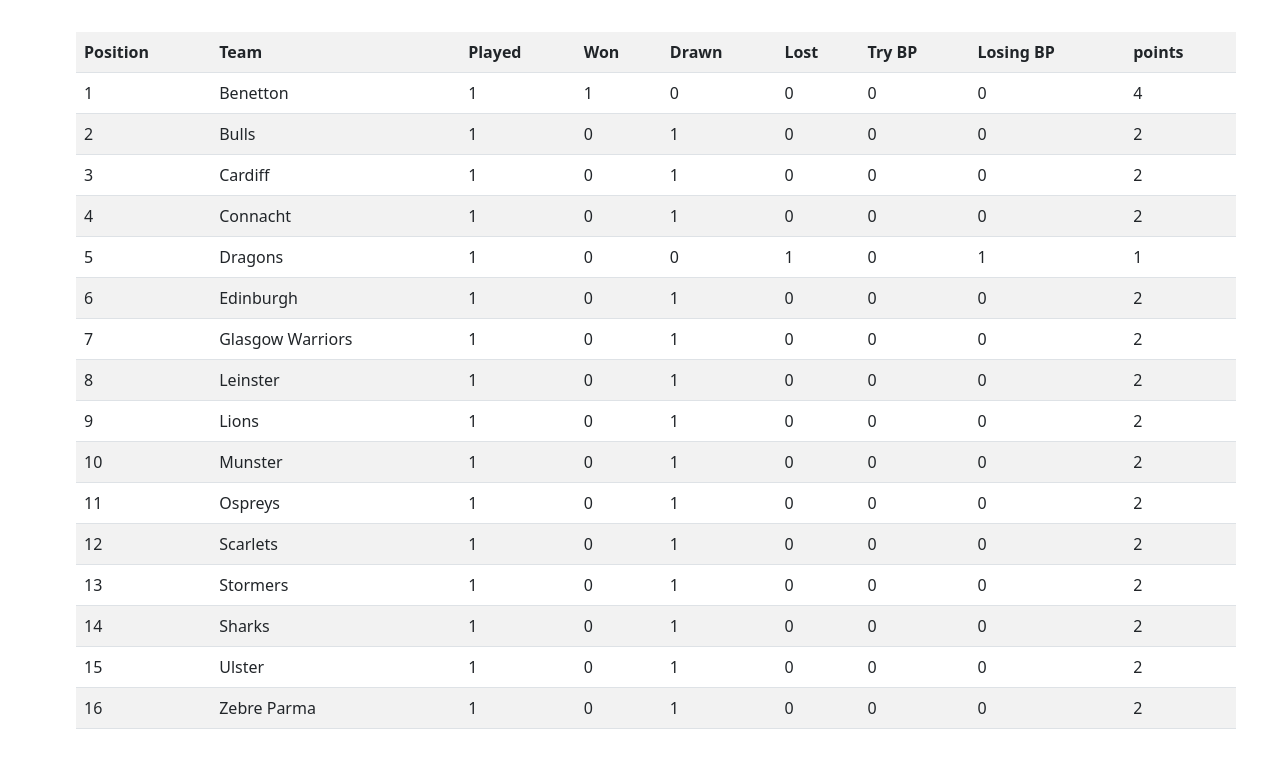
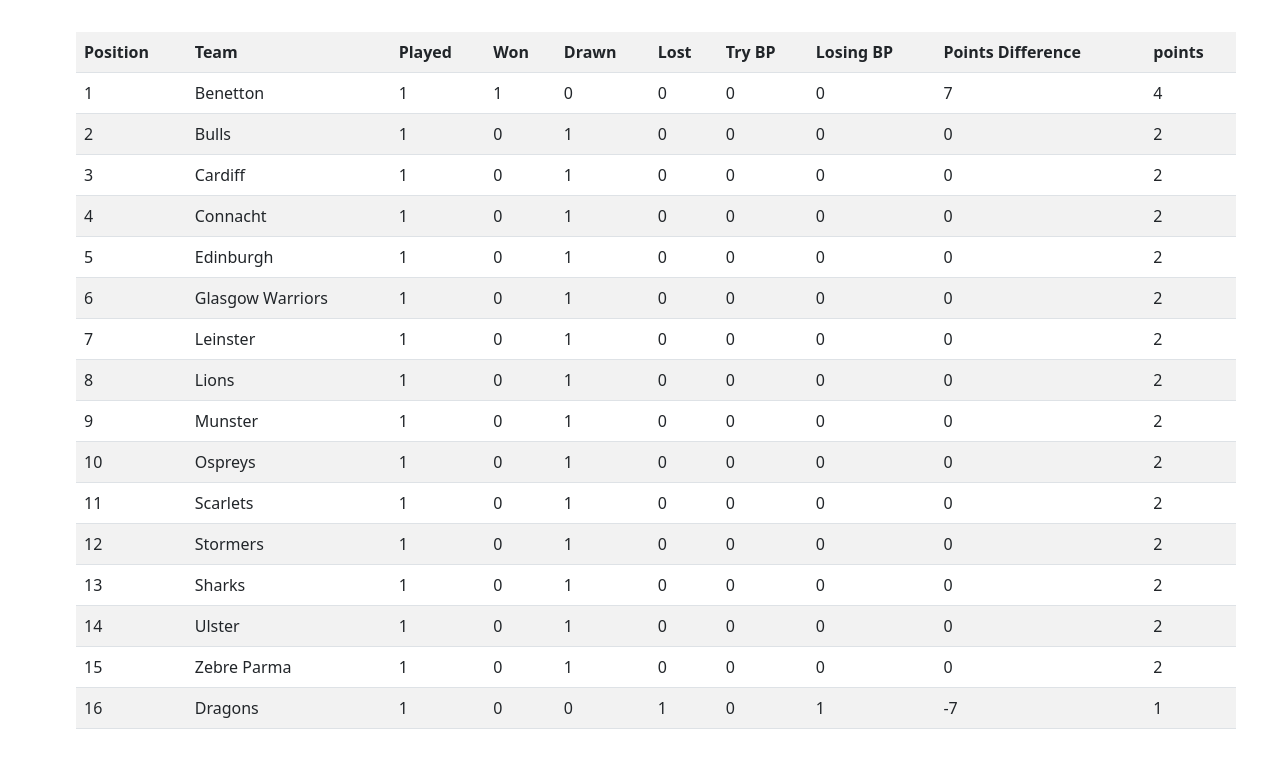
Before and after one commit to deadlyBuzz/UCD-Fullstack-Mod2-Assessment, a Flask app: page / in a window 1280 px wide. Shown: the part 119-888 px from the top of the page. Run offline with Flask 3, Linux system fonts and the light colour scheme.

Commit message:
Update getTable to sort the table based on URC Criteria

```diff
--- a/app.py
+++ b/app.py
@@ -1,5 +1,6 @@
 from flask import Flask, render_template, abort, request, flash, redirect
 from datetime import datetime, timedelta
+from operator import attrgetter
 import os
 
 app = Flask(__name__)
@@ -235,6 +236,7 @@ class League:
                         team.won += (matchData.get('homeScore') > matchData.get('awayScore'))
                         team.drawn += (matchData.get('homeScore') == matchData.get('awayScore'))
                         team.lost += (matchData.get('homeScore') < matchData.get('awayScore'))
+                        team.pointsdifference += matchData.get('homePointsDifference')
 
                     if team.name == match.away:
                         team.points += matchData.get('awayPoints')
@@ -246,16 +248,18 @@ class League:
                         team.won += (matchData.get('homeScore') < matchData.get('awayScore'))
                         team.drawn += (matchData.get('homeScore') == matchData.get('awayScore'))
                         team.lost += (matchData.get('homeScore') > matchData.get('awayScore'))
+                        team.pointsdifference += matchData.get('awayPointsDifference')
 
         returnTable = []
         # TODO: Update the Sorting for the table.
 
-        for team in self.table:
+        for team in sorted(self.table, key=attrgetter('points', 'won', 'pointsdifference'), reverse=True):
             index += 1
             returnTable.append({
                 "name": team.name,
                 "position": index,
                 "stats": team.getEntry()})
+
         return returnTable
 
 
@@ -353,6 +357,8 @@ class Match:
             "awayTryBonusPoints": awayTryBonusPoints,
             "homeLosingBonusPoints": homeLosingBonusPoints,
             "awayLosingBonusPoints": awayLosingBonusPoints,
+            "homePointsDifference": homeScore - awayScore,
+            "awayPointsDifference": awayScore - homeScore,
             "undoLocked": self.undoLocked
             }
 
@@ -417,6 +423,7 @@ class Team:
         self.penalties_against = 0
         self.trybonuspoints = 0
         self.losingbonuspoints = 0
+        self.pointsdifference = 0
         self.points = 0
 
     def getEntry(self):
@@ -428,6 +435,7 @@ class Team:
             self.lost,
             self.trybonuspoints,
             self.losingbonuspoints,
+            self.pointsdifference,
             self.points]
 
     def clearData(self):
@@ -447,7 +455,9 @@ class Team:
         self.penalties_against = 0
         self.trybonuspoints = 0
         self.losingbonuspoints = 0
+        self.pointsdifference = 0
         self.points = 0
+
 
 
 # debug function for testing.
--- a/templates/home.html
+++ b/templates/home.html
@@ -24,6 +24,7 @@
                     <th scope="row">Lost</th>
                     <th scope="row">Try BP</th>
                     <th scope="row">Losing BP</th>
+                    <th scope="row">Points Difference</th>
                     <th scope="row">points</th>
                 </tr>
                 {% for entry in leagueTable %}
```
